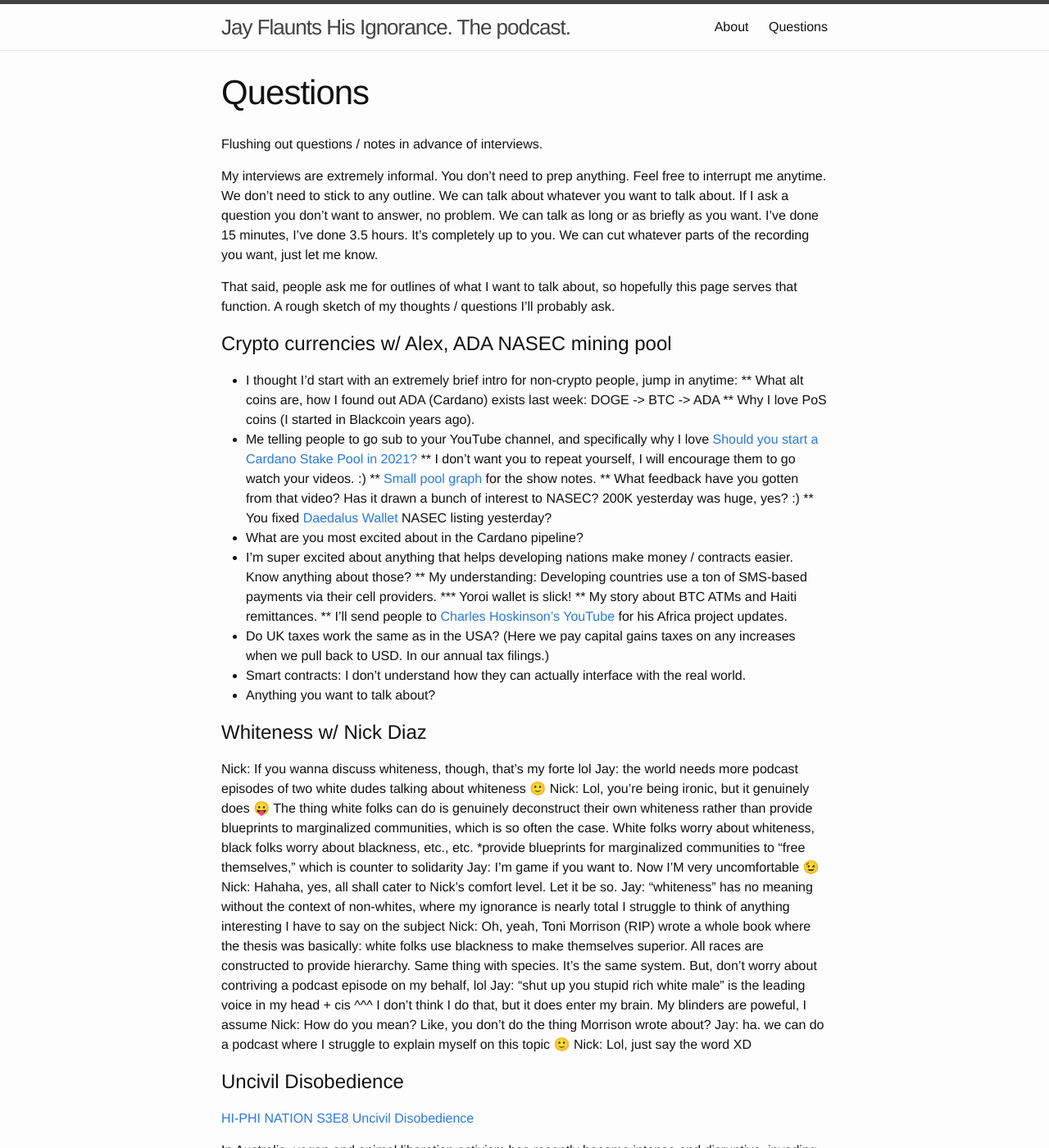
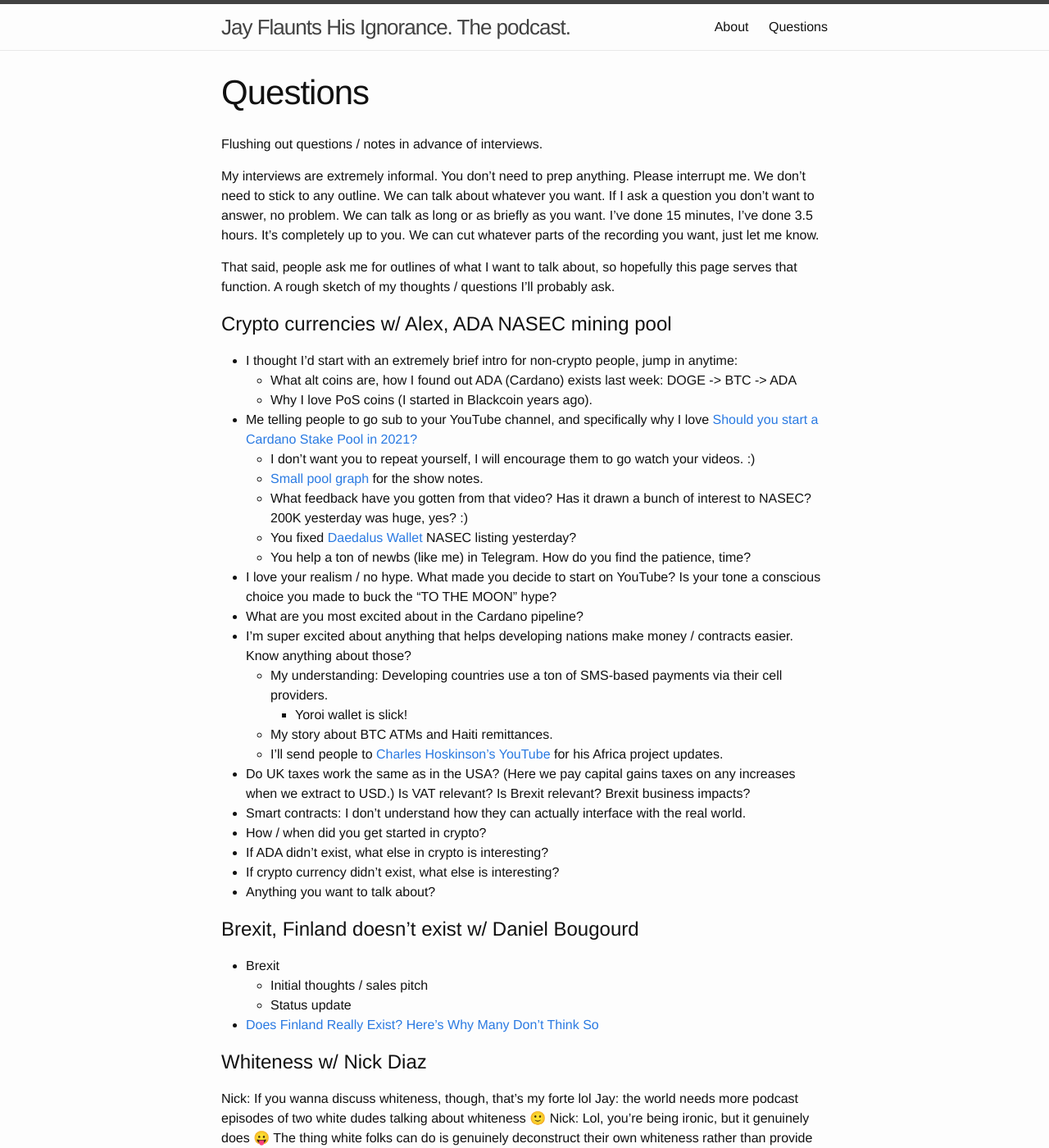
Before and after one commit to jhannah/jayflaunts, a Jekyll site: the page built from questions.md, in a window 1280 px wide and 1400 px high. Shown: the whole window at 82% size. Built offline with Jekyll 4.4.1, drawn with Linux system fonts in a browser that asks for light colours.

Commit message:
checkpoint

```diff
--- a/questions.md
+++ b/questions.md
@@ -6,8 +6,8 @@
 
 Flushing out questions / notes in advance of interviews.
 
-My interviews are extremely informal. You don't need to prep anything. Feel free to interrupt me anytime.
-We don't need to stick to any outline. We can talk about whatever you want to talk about.
+My interviews are extremely informal. You don't need to prep anything. Please interrupt me.
+We don't need to stick to any outline. We can talk about whatever you want.
 If I ask a question you don't want to answer, no problem.
 We can talk as long or as briefly as you want. I've done 15 minutes, I've done 3.5 hours. It's completely up to you.
 We can cut whatever parts of the recording you want, just let me know.
@@ -18,23 +18,37 @@
 # <a name="ADA"></a>Crypto currencies w/ Alex, ADA NASEC mining pool
 
 * I thought I'd start with an extremely brief intro for non-crypto people, jump in anytime:
-** What alt coins are, how I found out ADA (Cardano) exists last week: DOGE -> BTC -> ADA
-** Why I love PoS coins (I started in Blackcoin years ago).
+  * What alt coins are, how I found out ADA (Cardano) exists last week: DOGE -> BTC -> ADA
+  * Why I love PoS coins (I started in Blackcoin years ago).
 * Me telling people to go sub to your YouTube channel, and specifically why I love
 [Should you start a Cardano Stake Pool in 2021?](https://www.youtube.com/watch?v=HzRdluc5iSw)
-** I don't want you to repeat yourself, I will encourage them to go watch your videos. :)
-** [Small pool graph](https://twitter.com/nierop_pieter/status/1361357344219758597) for the show notes.
-** What feedback have you gotten from that video? Has it drawn a bunch of interest to NASEC? 200K yesterday was huge, yes? :)
-** You fixed [Daedalus Wallet](daedaluswallet.io) NASEC listing yesterday?
+  * I don't want you to repeat yourself, I will encourage them to go watch your videos. :)
+  * [Small pool graph](https://twitter.com/nierop_pieter/status/1361357344219758597) for the show notes.
+  * What feedback have you gotten from that video? Has it drawn a bunch of interest to NASEC? 200K yesterday was huge, yes? :)
+  * You fixed [Daedalus Wallet](daedaluswallet.io) NASEC listing yesterday?
+  * You help a ton of newbs (like me) in Telegram. How do you find the patience, time?
+* I love your realism / no hype. What made you decide to start on YouTube? Is your tone a conscious choice you made to buck the
+  "TO THE MOON" hype?
 * What are you most excited about in the Cardano pipeline?
 * I'm super excited about anything that helps developing nations make money / contracts easier. Know anything about those?
-** My understanding: Developing countries use a ton of SMS-based payments via their cell providers.
-*** Yoroi wallet is slick!
-** My story about BTC ATMs and Haiti remittances.
-** I'll send people to [Charles Hoskinson's YouTube](https://www.youtube.com/channel/UCiJiqEvUZxT6isIaXK7RXTg) for his Africa project updates.
-* Do UK taxes work the same as in the USA? (Here we pay capital gains taxes on any increases when we pull back to USD. In our annual tax filings.)
+  * My understanding: Developing countries use a ton of SMS-based payments via their cell providers.
+    * Yoroi wallet is slick!
+  * My story about BTC ATMs and Haiti remittances.
+  * I'll send people to [Charles Hoskinson's YouTube](https://www.youtube.com/channel/UCiJiqEvUZxT6isIaXK7RXTg) for his Africa project updates.
+* Do UK taxes work the same as in the USA? (Here we pay capital gains taxes on any increases when we extract to USD.)
+  Is VAT relevant? Is Brexit relevant? Brexit business impacts?
 * Smart contracts: I don't understand how they can actually interface with the real world.
+* How / when did you get started in crypto?
+* If ADA didn't exist, what else in crypto is interesting?
+* If crypto currency didn't exist, what else is interesting?
 * Anything you want to talk about?
+
+# <a name="brexit"></a>Brexit, Finland doesn't exist w/ Daniel Bougourd
+
+* Brexit
+  * Initial thoughts / sales pitch
+  * Status update
+* [Does Finland Really Exist? Here's Why Many Don't Think So](https://theculturetrip.com/europe/finland/articles/does-finland-exist-many-dont-think-so/)
 
 # <a name="whiteness"></a>Whiteness w/ Nick Diaz
 
```
